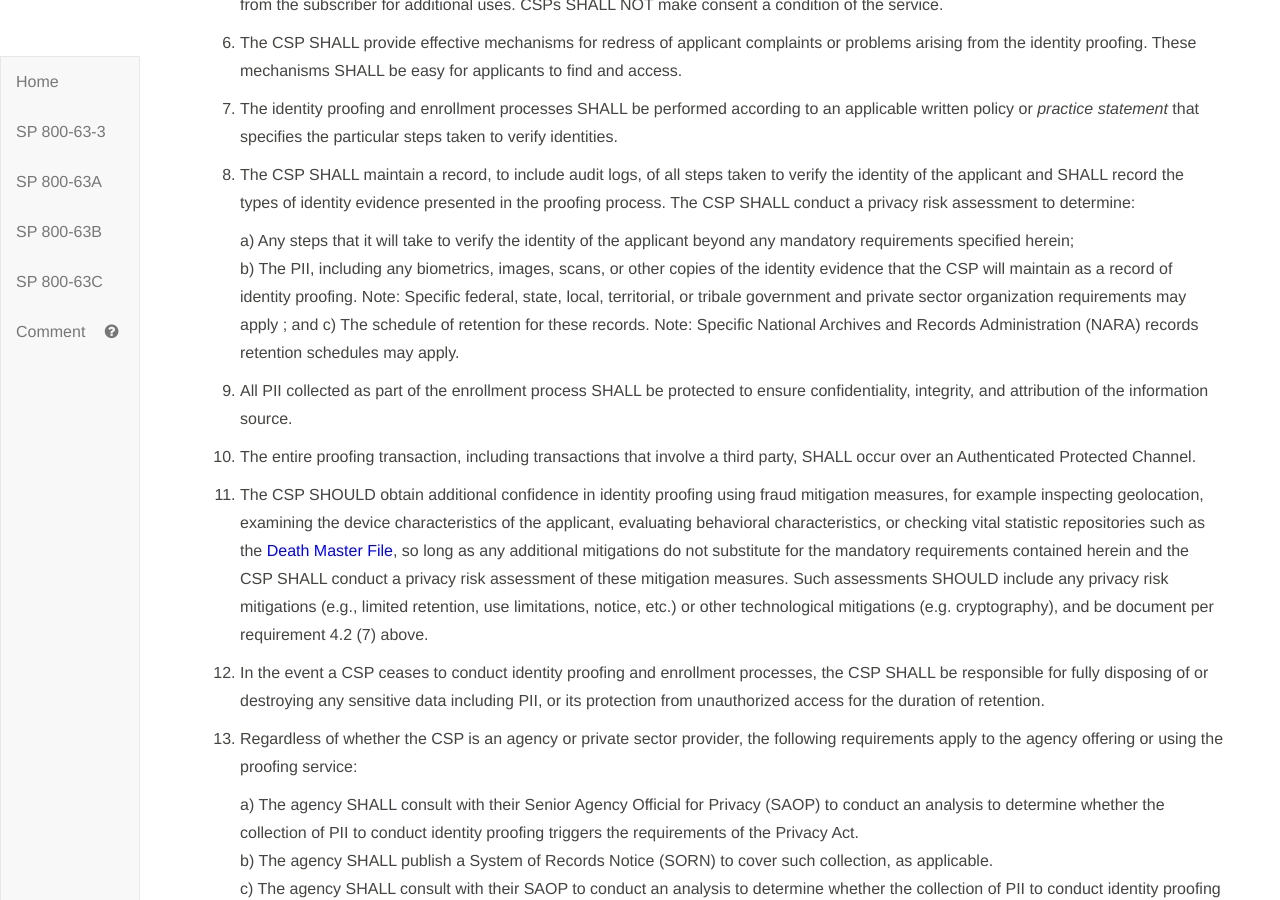
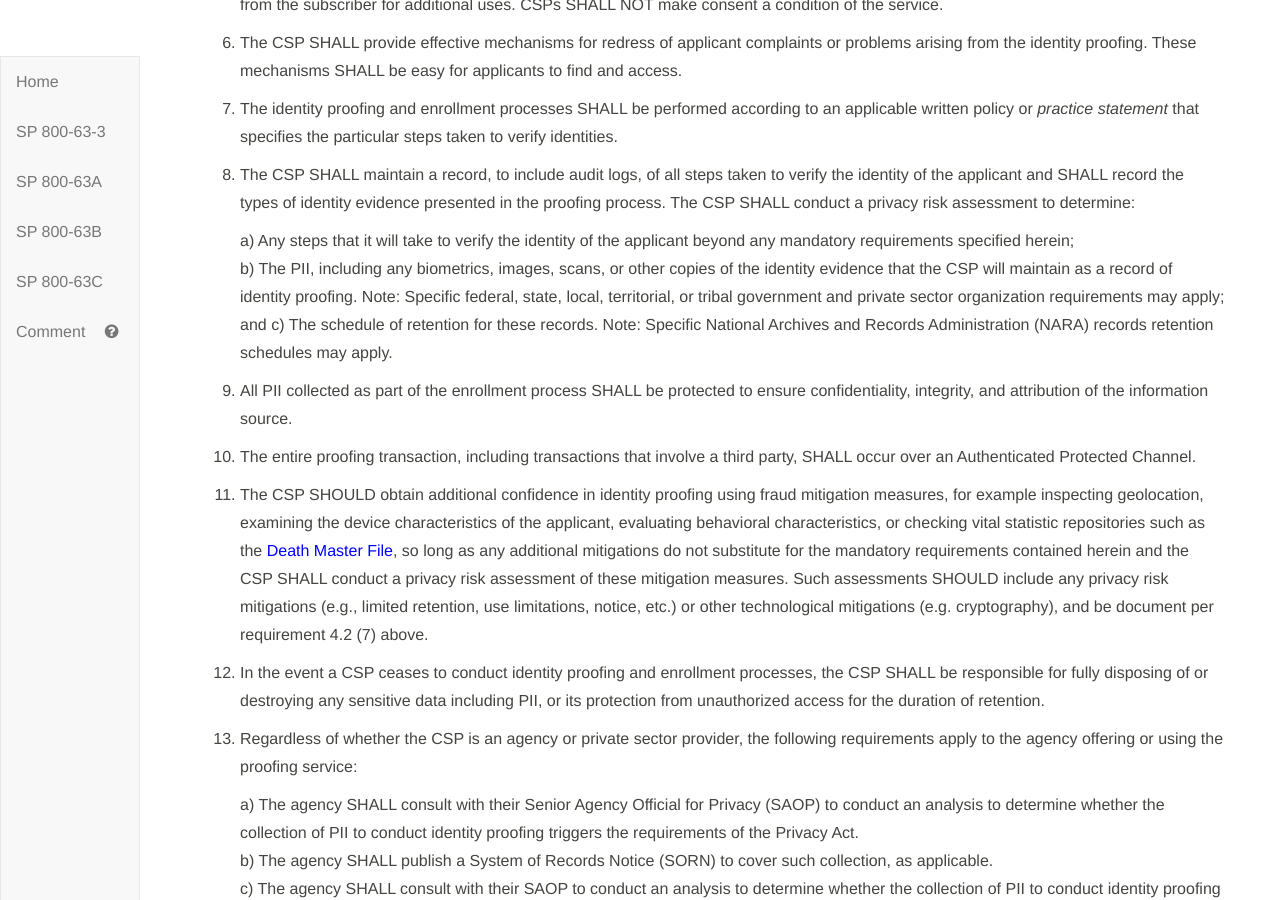
Before and after one commit to usnistgov/800-63-3, a Jekyll site: the page built from sp800-63a/sec4_ial.md, in a window 1280 px wide and 900 px high, scrolled down 1879 px. Built offline with Jekyll 4.4.1, drawn with Linux system fonts in a browser that asks for light colours; our own code applies the rules of GitHub Pages for plain Markdown files.

Commit message:
Couple of missed edit corrections

```diff
--- a/sp800-63a/sec4_ial.md
+++ b/sp800-63a/sec4_ial.md
@@ -51,8 +51,8 @@
 8. The CSP SHALL maintain a record, to include audit logs, of all steps taken to verify the identity of the applicant and SHALL record the types of identity evidence presented in the proofing process. The CSP SHALL conduct a privacy risk assessment to determine:
 
 	a) Any steps that it will take to verify the identity of the applicant beyond any mandatory requirements specified herein;
-	b) The PII, including any biometrics, images, scans, or other copies of the identity evidence that the CSP will maintain as a record of identity proofing. Note: Specific federal, state, local, territorial, or tribale government and private sector organization requirements may apply ; and
-	 c) The schedule of retention for these records. Note: Specific National Archives and Records Administration (NARA) records retention schedules may apply.
+	b) The PII, including any biometrics, images, scans, or other copies of the identity evidence that the CSP will maintain as a record of identity proofing. Note: Specific federal, state, local, territorial, or tribal government and private sector organization requirements may apply; and
+	c) The schedule of retention for these records. Note: Specific National Archives and Records Administration (NARA) records retention schedules may apply.
 
 
 9. All PII collected as part of the enrollment process SHALL be protected to ensure confidentiality, integrity, and attribution of the information source.
```
Also changed, not shown: sp800-63a/sec5_proofing.md (+1 -1 lines), sp800-63a/sec6_dc.md (+1 -1 lines).
